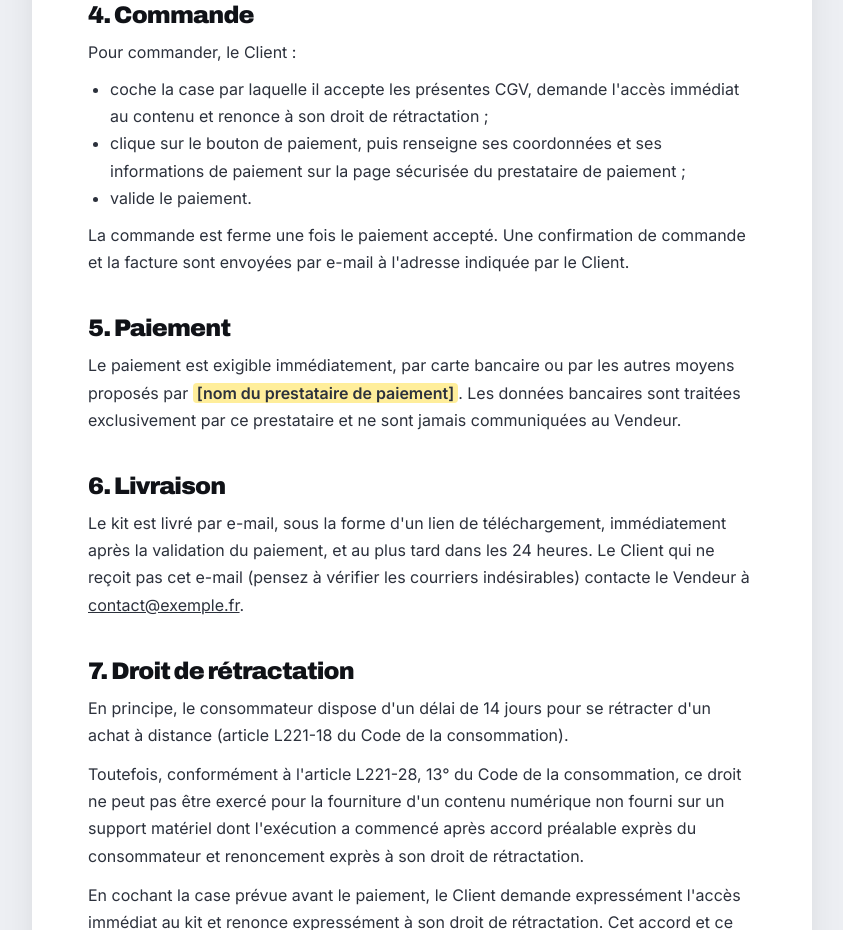
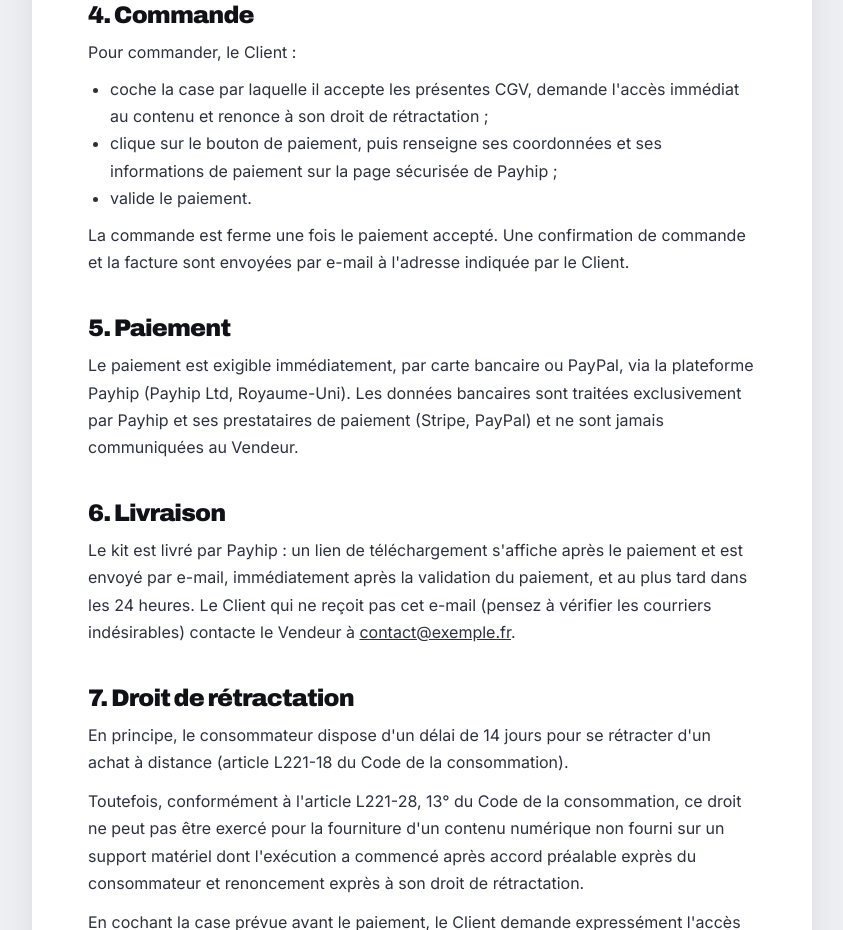
Before and after one commit to nathanfbrr/kitdestage-, a plain HTML site: page docs/cgv.html in a window 1280 px wide. Shown: the part 1276-2206 px from the top of the page, without its empty margins (68-911 px from the left). Drawn offline with Linux system fonts and the light colour scheme.

Commit message:
Configure le site pour le paiement avec Payhip
Co-Authored-By: Claude Opus 5.5 <noreply@anthropic.com>
Claude-Session: https://claude.ai/code/session_01LLLnLcuwXW52b8Dm1oK1rx

```diff
--- a/docs/cgv.html
+++ b/docs/cgv.html
@@ -49,16 +49,16 @@
   <p>Pour commander, le Client :</p>
   <ul>
     <li>coche la case par laquelle il accepte les présentes CGV, demande l'accès immédiat au contenu et renonce à son droit de rétractation ;</li>
-    <li>clique sur le bouton de paiement, puis renseigne ses coordonnées et ses informations de paiement sur la page sécurisée du prestataire de paiement ;</li>
+    <li>clique sur le bouton de paiement, puis renseigne ses coordonnées et ses informations de paiement sur la page sécurisée de Payhip ;</li>
     <li>valide le paiement.</li>
   </ul>
   <p>La commande est ferme une fois le paiement accepté. Une confirmation de commande et la facture sont envoyées par e-mail à l'adresse indiquée par le Client.</p>
 
   <h2>5. Paiement</h2>
-  <p>Le paiement est exigible immédiatement, par carte bancaire ou par les autres moyens proposés par <span class="todo">[nom du prestataire de paiement]</span>. Les données bancaires sont traitées exclusivement par ce prestataire et ne sont jamais communiquées au Vendeur.</p>
+  <p>Le paiement est exigible immédiatement, par carte bancaire ou PayPal, via la plateforme Payhip (Payhip Ltd, Royaume-Uni). Les données bancaires sont traitées exclusivement par Payhip et ses prestataires de paiement (Stripe, PayPal) et ne sont jamais communiquées au Vendeur.</p>
 
   <h2>6. Livraison</h2>
-  <p>Le kit est livré par e-mail, sous la forme d'un lien de téléchargement, immédiatement après la validation du paiement, et au plus tard dans les 24 heures. Le Client qui ne reçoit pas cet e-mail (pensez à vérifier les courriers indésirables) contacte le Vendeur à <a data-cfg="email" href="mailto:contact@exemple.fr">contact@exemple.fr</a>.</p>
+  <p>Le kit est livré par Payhip : un lien de téléchargement s'affiche après le paiement et est envoyé par e-mail, immédiatement après la validation du paiement, et au plus tard dans les 24 heures. Le Client qui ne reçoit pas cet e-mail (pensez à vérifier les courriers indésirables) contacte le Vendeur à <a data-cfg="email" href="mailto:contact@exemple.fr">contact@exemple.fr</a>.</p>
 
   <h2>7. Droit de rétractation</h2>
   <p>En principe, le consommateur dispose d'un délai de 14 jours pour se rétracter d'un achat à distance (article L221-18 du Code de la consommation).</p>
--- a/docs/config.js
+++ b/docs/config.js
@@ -1,7 +1,8 @@
 /*
   Réglages du site — à modifier ici, une seule fois.
   - price         : le prix affiché partout sur le site (TTC).
-  - checkoutUrl   : ton lien de paiement (Stripe Payment Link, Lemon Squeezy, Gumroad…).
+  - checkoutUrl   : le lien de ton produit sur Payhip, de la forme https://payhip.com/b/XXXX
+                    (Payhip → Products → ton produit → bouton « Share » ou « Copy link »).
                     Tant qu'il est vide, les boutons de paiement affichent un message au lieu de rediriger.
   - contactEmail  : l'adresse affichée pour le service client.
 */
```
Also changed, not shown: docs/confidentialite.html (+2 -3 lines), docs/mentions-legales.html (+1 -1 lines), 1 other file.
